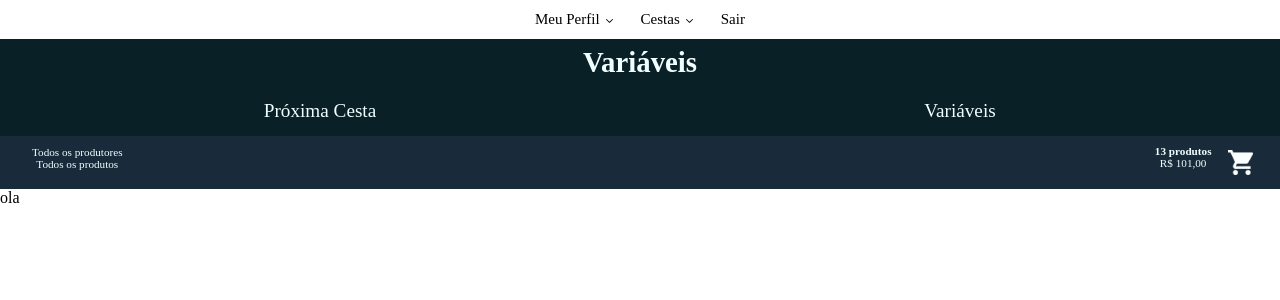
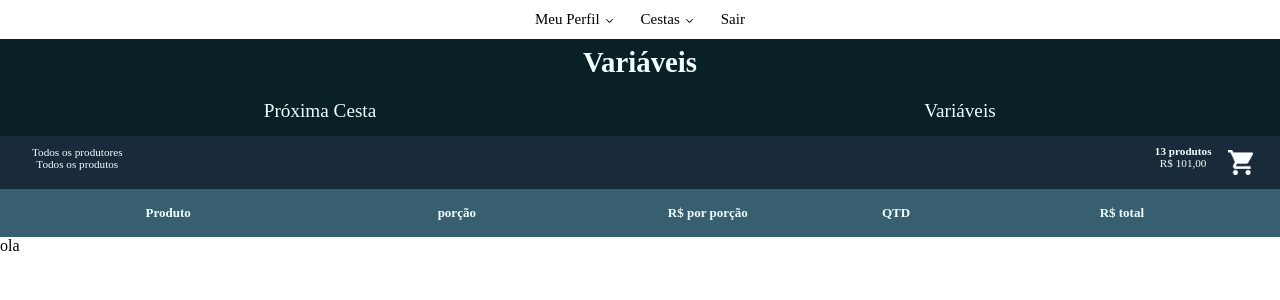
Before and after one commit to LiCuru/agroecology-ecommerce-ui, a Next.js app: page /telas/cestas/variaveis in a window 1280 px wide. Shown: the top 300 px of the page. Built offline with nearby package versions, Linux system fonts and the light colour scheme.

Commit message:
row headers

```diff
--- a/src/app/telas/cestas/variaveis/buttons-on-the-right.tsx
+++ b/src/app/telas/cestas/variaveis/header/buttons-on-the-right.tsx
@@ -1,4 +1,4 @@
-import styles from './headers.module.sass';
+import styles from './header.module.sass';
 import Image from 'next/image';
 
 function TotalInNavbar(){
--- a/src/app/telas/cestas/variaveis/collapsable-bit.tsx
+++ b/src/app/telas/cestas/variaveis/header/collapsable-bit.tsx
@@ -1,4 +1,4 @@
-import styles from './headers.module.sass';
+import styles from './header.module.sass';
 
 function NextBasketButton(){
 
--- a/src/app/telas/cestas/variaveis/headers.module.sass
+++ b/src/app/telas/cestas/variaveis/header/header.module.sass
@@ -1,4 +1,4 @@
-@use  "../colors-and-fonts.scss" as *
+@use  "../../colors-and-fonts.scss" as *
 
 .header
   // z-index: 5
--- a/src/app/telas/cestas/variaveis/variables-header.tsx
+++ b/src/app/telas/cestas/variaveis/header/header.tsx
@@ -1,6 +1,7 @@
 import ButtonsOnTheRight from "./buttons-on-the-right";
 import CollapsableBit from "./collapsable-bit";
-import styles from "./headers.module.sass";
+import styles from "./header.module.sass";
+import DisplayItemRowHeader from "./item-row-header/display-item-row-header";
 
 export default function VariablesHeader(){
     return (
@@ -15,7 +16,9 @@ export default function VariablesHeader(){
                 <div>
                     <ButtonsOnTheRight/>
                 </div>
+
             </div>
+            <DisplayItemRowHeader/>
         </div>
     )
 }
--- /dev/null
+++ b/src/app/telas/cestas/variaveis/header/item-row-header/deletable-row-header.tsx
@@ -0,0 +1,26 @@
+import styles from './rows.module.sass';
+
+export default function DeletableRowHeader(){
+    return(
+        <div className={styles.itemRow}>
+            <div className={styles.itemInfoDiv}>
+                <span>Produto</span>
+            </div>
+            <div className={styles.itemInfoDiv}>
+                <span>porção</span>
+            </div>
+            <div className={styles.itemInfoDiv}>
+                <span>R$ por porção</span>
+            </div>
+            <div className={styles.itemInfoDiv}>
+                <span>QTD</span>
+            </div>
+            <div className={styles.itemInfoDiv}>
+                <span>R$ total</span>
+            </div>
+            <div className={styles.itemInfoDiv}>
+                <span>  </span>
+            </div>
+        </div>
+    )
+}
--- /dev/null
+++ b/src/app/telas/cestas/variaveis/header/item-row-header/display-item-row-header.tsx
@@ -0,0 +1,9 @@
+import NotDeletableRowHeader from "./not-deletable-row-header";
+import DeletableRowHeader from "./deletable-row-header";
+
+export default function DisplayItemRowHeader(){
+    return(
+        <NotDeletableRowHeader/>
+        //<DeletableRowHeader/>
+    )
+}
--- /dev/null
+++ b/src/app/telas/cestas/variaveis/header/item-row-header/not-deletable-row-header.tsx
@@ -0,0 +1,23 @@
+import styles from './rows.module.sass';
+
+export default function NotDeletableRowHeader(){
+    return(
+        <div className={styles.itemRow}>
+          <div className={styles.itemInfoDiv}>
+              <span>Produto</span>
+          </div>
+          <div className={styles.itemInfoDiv}>
+              <span>porção</span>
+          </div>
+          <div className={styles.itemInfoDiv}>
+              <span>R$ por porção</span>
+          </div>
+          <div className={styles.itemInfoDiv}>
+              <span>QTD</span>
+          </div>
+          <div className={styles.itemInfoDiv}>
+              <span>R$ total</span>
+          </div>
+        </div>
+    )
+}
--- /dev/null
+++ b/src/app/telas/cestas/variaveis/header/item-row-header/rows.module.sass
@@ -0,0 +1,67 @@
+@use  "../../../colors-and-fonts.scss" as *
+
+.itemRow
+  margin: auto
+  display: flex
+  width: 100%
+  justify-content: space-around
+  align-items: center
+  font-size: 0.8rem
+  background-color: $itemRowBg
+  min-height: 3rem
+  padding-left: 5px
+
+  .itemInfoDiv
+    width: 18%
+    margin: 0
+    padding: 0
+    color: $whiteBgAndFont
+    text-align: center
+    flex: 1
+
+    span
+      line-height: normal
+      vertical-align: middle
+
+
+    &:first-of-type
+      flex: 1.3
+
+
+    &:nth-of-type(4)
+      flex: 0.5
+
+
+    &:nth-of-type(5)
+      flex: 1.3
+
+
+    &:nth-of-type(6)
+      flex: 0.5
+      font-size: 17px
+
+
+
+
+
+.itemRow:nth-child(2n)
+  background-color: $whiteBgAndFont
+  span
+    color: $lightDarkFont
+
+
+
+.itemRow:last-of-type
+  background-color: $headerAndTotalBg
+  font-size: 13px
+  font-weight: bold
+
+  span
+    color: $whiteBgAndFont
+
+
+
+.lastRow
+  margin-bottom: 100px
+  padding-top: 15px
+  padding-bottom: 15px
--- a/src/app/telas/cestas/variaveis/page.tsx
+++ b/src/app/telas/cestas/variaveis/page.tsx
@@ -1,11 +1,11 @@
-import VariablesHeader from "./variables-header";
+import Header from "./header/header";
 import styles from "./style.module.sass";
 
 export default function Variaveis() {
     return (
     <div className={styles.flexContainer}>
       <div className={styles.header}>
-        <VariablesHeader/>
+        <Header/>
         ola
       </div>
     </div>
```
